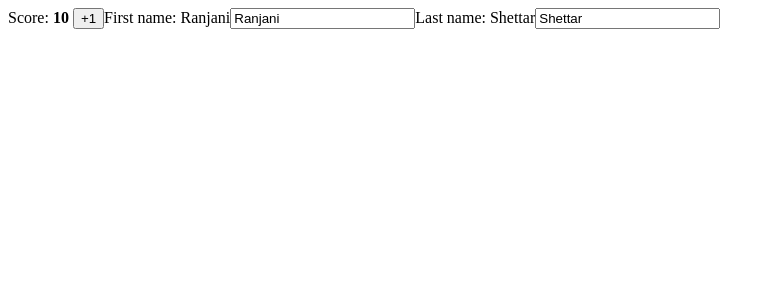
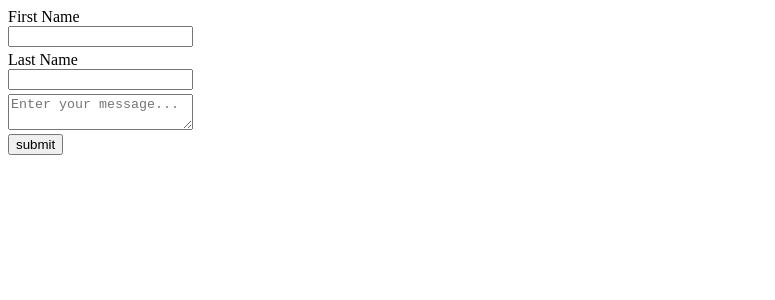
Before and after one commit to sethmwebi/mentors-with-joseph-react, a React (Vite) app: page / in a window 1280 px wide. Shown: the top 300 px of the page, without its empty margins (0-775 px from the left). Built offline with nearby package versions, Linux system fonts and the light colour scheme.

Commit message:
reacting to input with state

```diff
--- a/src/App.jsx
+++ b/src/App.jsx
@@ -189,6 +189,7 @@
 // export default App;
 // import { useState } from "react";
 // import "./App.css";
+import { useState } from "react";
 import Avatar from "./Avatar";
 // function Avatar({ className, src, alt, width, height }) {
 //   return (
@@ -1162,47 +1163,138 @@ import Avatar from "./Avatar";
 //
 // export default App;
 
-import { useState } from "react";
+// import { useState } from "react";
+//
+// export default function Scoreboard() {
+//   const [player, setPlayer] = useState({
+//     firstName: "Ranjani",
+//     lastName: "Shettar",
+//     score: 10,
+//   });
+//
+//   function handlePlusClick() {
+//     setPlayer({ ...player, score: player.score + 1 });
+//   }
+//
+//   function handleFirstNameChange(e) {
+//     setPlayer({
+//       ...player,
+//       firstName: e.target.value,
+//     });
+//   }
+//
+//   function handleLastNameChange(e) {
+//     setPlayer({
+//       ...player,
+//       lastName: e.target.value,
+//     });
+//   }
+//
+//   return (
+//     <>
+//       <label>
+//         Score: <b>{player.score}</b>{" "}
+//         <button onClick={handlePlusClick}>+1</button>
+//       </label>
+//       <label>
+//         First name: {player.firstName}
+//         <input value={player.firstName} onChange={handleFirstNameChange} />
+//       </label>
+//       <label>
+//         Last name: {player.lastName}
+//         <input value={player.lastName} onChange={handleLastNameChange} />
+//       </label>
+//     </>
+//   );
+// }
 
-export default function Scoreboard() {
-  const [player, setPlayer] = useState({
-    firstName: "Ranjani",
-    lastName: "Shettar",
-    score: 10,
-  });
+// export default function Form({
+//   // Try 'submitting', 'error', 'success':
+//   status = "success",
+// }) {
+//   if (status === "success") {
+//     return <h1>That's right!</h1>;
+//   }
+//   return (
+//     <>
+//       <h2>City quiz</h2>
+//       <p>
+//         In which city is there a billboard that turns air into drinkable water?
+//       </p>
+//       <form>
+//         <textarea disabled={status === "submitting"} />
+//         <br />
+//         <button disabled={status === "empty" || status === "submitting"}>
+//           Submit
+//         </button>
+//         {status === "error" && (
+//           <p className="Error">Good guess but a wrong answer. Try again!</p>
+//         )}
+//       </form>
+//     </>
+//   );
+// }
+export default function Form() {
+  const [isEmpty, setIsEmpty] = useState(true);
+  const [isSubmitting, setIsSubmitting] = useState(false);
+  const [isSuccess, setIsSuccess] = useState(false);
+  const [isError, setIsError] = useState(false);
+  const [firstname, setFirstname] = useState("");
+  const [lastname, setLastname] = useState("");
+  const [message, setMessage] = useState("");
 
-  function handlePlusClick() {
-    setPlayer({ ...player, score: player.score + 1 });
-  }
-
-  function handleFirstNameChange(e) {
-    setPlayer({
-      ...player,
-      firstName: e.target.value,
-    });
-  }
-
-  function handleLastNameChange(e) {
-    setPlayer({
-      ...player,
-      lastName: e.target.value,
-    });
-  }
+  const handleSubmit = (e) => {
+    e.preventDefault();
+    setIsSuccess(prev => !prev);
+    console.log(isSuccess);
+    if (firstname !== "" && lastname !== "" && message !== "") {
+      setIsEmpty(false);
+    }
+    if (firstname === "" || lastname === "" || message === "") {
+      setIsError(true);
+    }
+  };
 
   return (
     <>
-      <label>
-        Score: <b>{player.score}</b>{" "}
-        <button onClick={handlePlusClick}>+1</button>
-      </label>
-      <label>
-        First name: {player.firstName}
-        <input value={player.firstName} onChange={handleFirstNameChange} />
-      </label>
-      <label>
-        Last name: {player.lastName}
-        <input value={player.lastName} onChange={handleLastNameChange} />
-      </label>
+      {isError && <p style={{ color: "red" }}>An error occurred</p>}
+      {isSuccess && (
+        <p style={{ color: "green" }}>You successfully submitted the form</p>
+      )}
+      <form
+        style={{
+          display: "flex",
+          flexDirection: "column",
+          gap: "4px",
+          width: "fit-content",
+        }}
+        onSubmit={handleSubmit}
+      >
+        <div style={{ display: "flex", flexDirection: "column" }}>
+          <label htmlFor="firstname">First Name</label>
+          <input
+            type="text"
+            id="firstname"
+            onChange={(e) => setFirstname(e.target.value)}
+          />
+        </div>
+        <div style={{ display: "flex", flexDirection: "column" }}>
+          <label htmlFor="lastname">Last Name</label>
+          <input
+            type="text"
+            id="lastname"
+            onChange={(e) => setLastname(e.target.value)}
+          />
+        </div>
+        <textarea
+          placeholder="Enter your message..."
+          value={message}
+          onChange={(e) => setMessage(e.target.value)}
+        />
+        <button type="submit" style={{ width: "fit-content" }}>
+          submit
+        </button>
+      </form>
     </>
   );
 }
```
